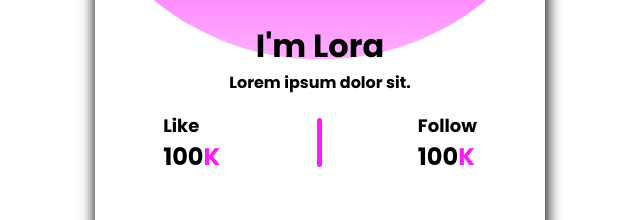
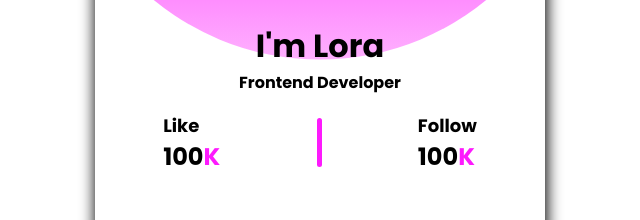
Before and after one commit to prayz01/-------, a plain HTML site: page index.html in a window 1280 px wide. Shown: the part 352-572 px from the top of the page, 320-960 px from the left. Drawn offline with nearby package versions, Linux system fonts and the light colour scheme.

Commit message:
create: bug fixed

```diff
--- a/index.html
+++ b/index.html
@@ -19,7 +19,7 @@
 				<div class="card-header">
 					<h1 class="profile-name">I'm Lora</h1>
 					<!-- /.profile-name -->
-					<h4 class="profile-description">Lorem ipsum dolor sit.</h4>
+					<h4 class="profile-description">Frontend Developer</h4>
 				</div>
 				<!-- /.card-header -->
 				<div class="card-body">
```
